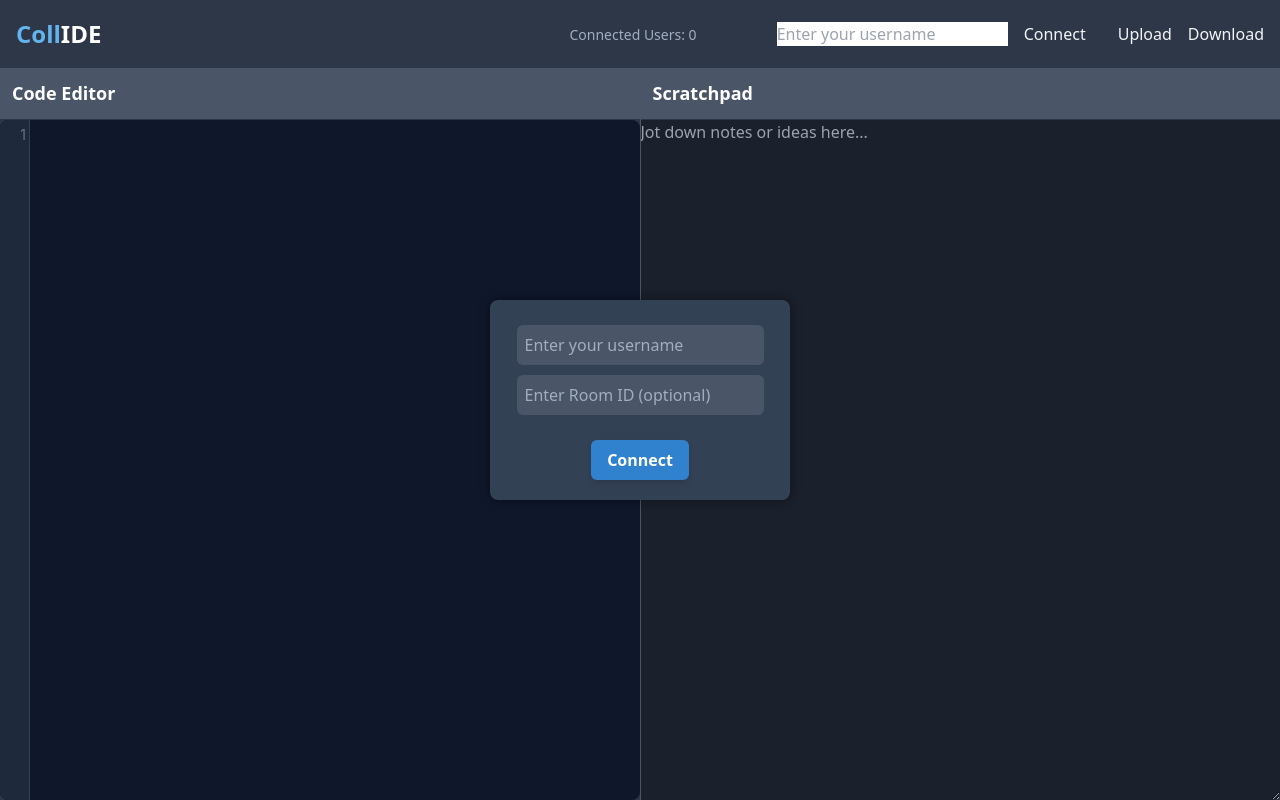
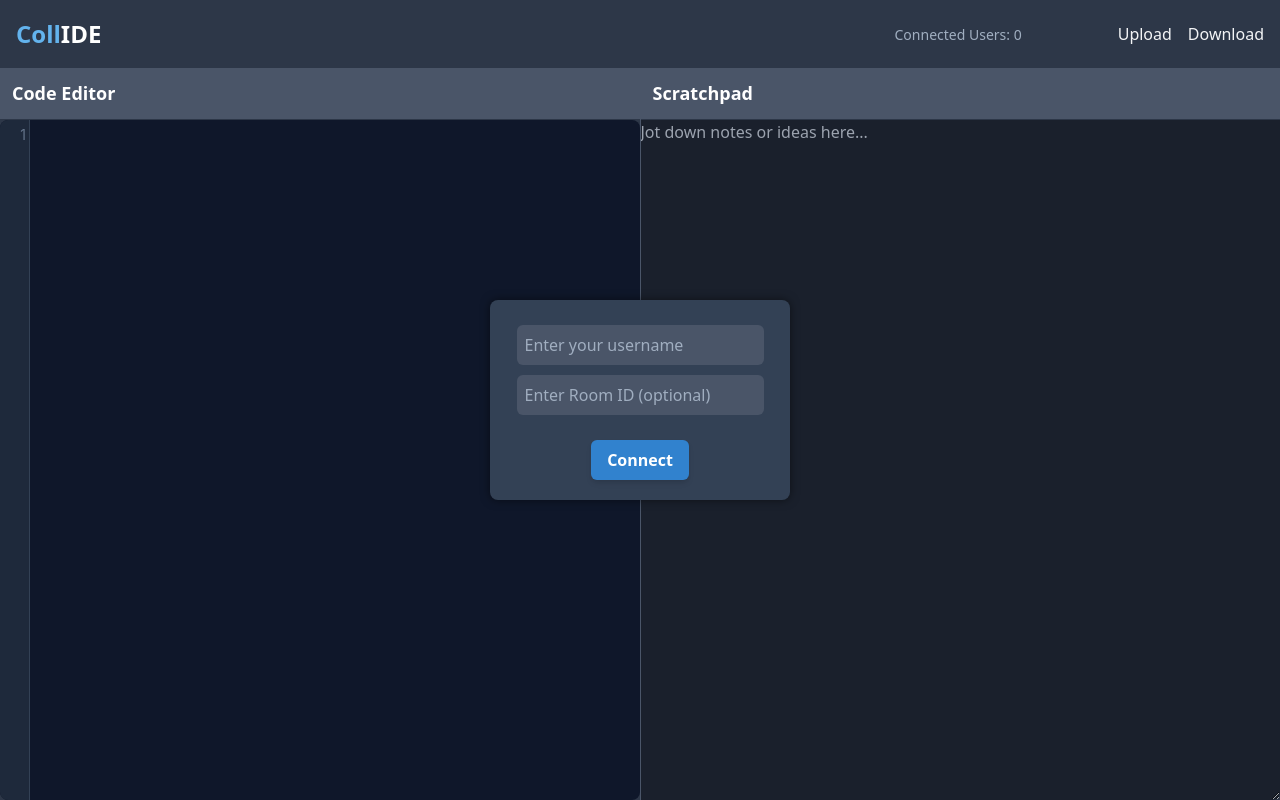
Before and after one commit to TheArkhamBat/CollIDE, a website: page public/index.html in a window 1280 px wide. Drawn offline with nearby package versions, Linux system fonts and the light colour scheme; no server answers.

Commit message:
Only need to enter username once

```diff
--- a/public/index.html
+++ b/public/index.html
@@ -123,10 +123,10 @@
             <div id="typing-indicator"></div>
             <!--UPLOAD AND DOWNLOAD YEEEHAWWWWW!!!MURRICAAAAAA!!!!-->
             <div class="user-info">
-                <input type="text" id="username-input" placeholder="Enter your username">
+                <!-- <input type="text" id="username-input" placeholder="Enter your username">
                 <button id="connectc-button">
                     Connect
-                </button>
+                </button> -->
 
                 <button id="upload-btn" style="margin-left: 1rem;">Upload</button>
                 <button id="download-btn">Download</button>
```
